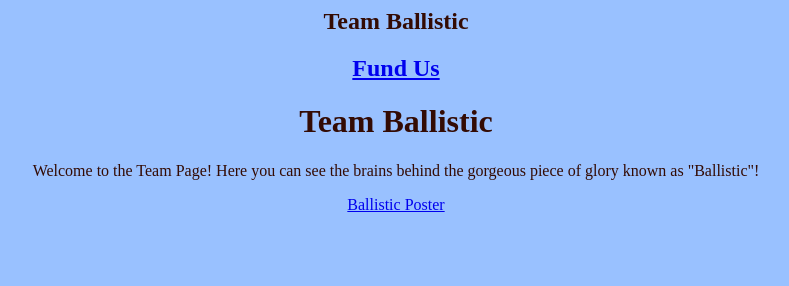
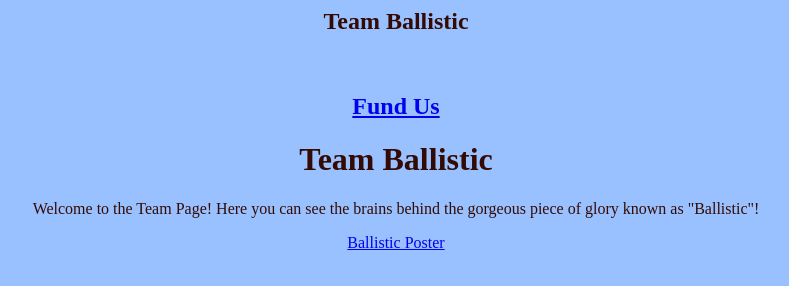
Before and after one commit to RobotCookie/Ballistic, a plain HTML site: page index.html in a window 1280 px wide. Shown: the whole page, without its empty margins (244-1033 px from the left). Drawn offline with Linux system fonts and the light colour scheme.

Commit message:
Update index.html

```diff
--- a/index.html
+++ b/index.html
@@ -5,7 +5,7 @@
 <link href="base.css" rel="stylesheet">
 </head>
 <body>
-  <div class="topbar"><h2>Team Ballistic</h2><a href="https://gogetfunding.com/send-frome-college-to-robot-wars/"><h2>Fund Us</h2></a></div class="topbar">
+  <div class="topbar"><h2>Team Ballistic</h2><br><a href="https://gogetfunding.com/send-frome-college-to-robot-wars/"><h2>Fund Us</h2></a></div class="topbar">
   <h1>Team Ballistic</h1>
 <p>Welcome to the Team Page! Here you can see the brains behind the gorgeous piece of glory known as "Ballistic"!</p>
   <a href="Poster.pdf">Ballistic Poster</a>
```
